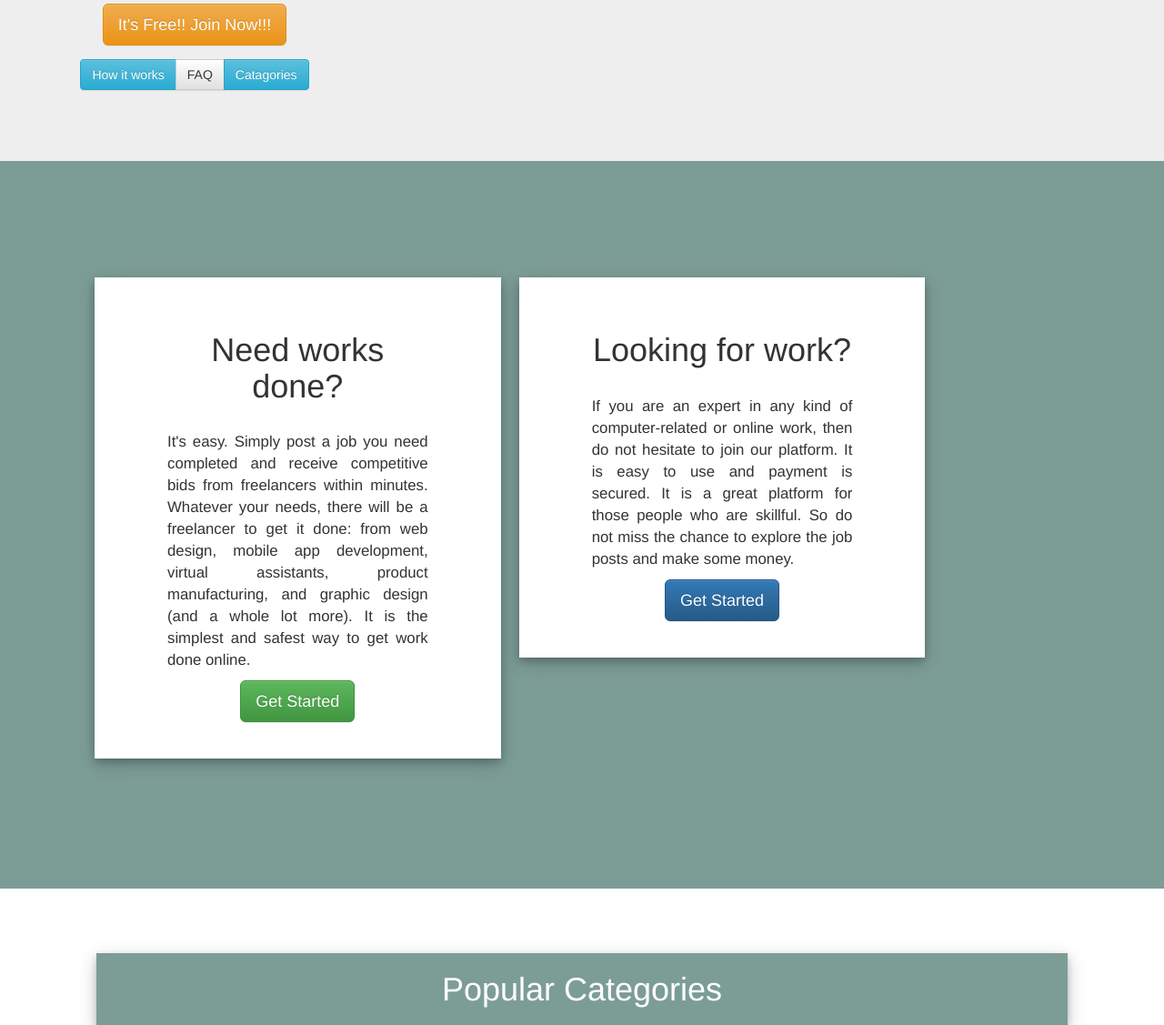
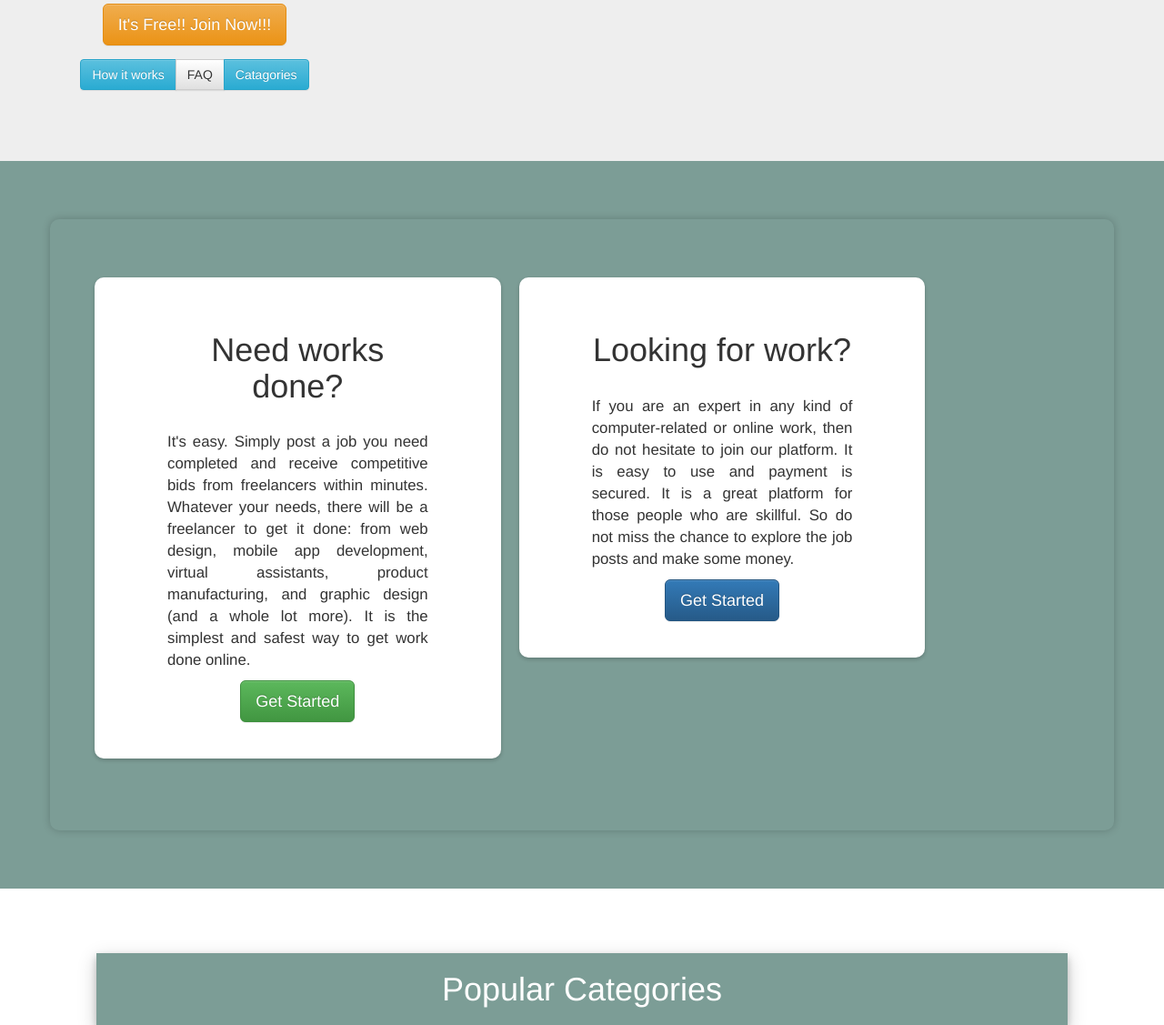
Before and after one commit to SaVerVale/freelance, a PHP site: page / in a window 1280 px wide. Shown: the part 525-1652 px from the top of the page at 91% size. Run offline with PHP 8.4, Linux system fonts and the light colour scheme.

Commit message:
Update index.php

```diff
--- a/index.php
+++ b/index.php
@@ -219,9 +219,9 @@ if (isset($_SESSION["Username"])) {
 	End Individual register tip-->
 
 	<div style="background:#7C9D96; display: flex; justify-content: center; align-items: center; height: 100vh;">
-		<div class="container text-center" style="padding: 5%;">
+		<div class="container text-center" style="padding: 5%; box-shadow: 0 0 10px rgba(0, 0, 0, 0.2); border-radius: 10px;">
 			<div class="row">
-				<div class="col-lg-5 card" style="padding: 40px 80px 40px 80px; margin-bottom: 15px; margin-right: 10px; margin-left: auto;">
+				<div class="col-lg-5 card" style="padding: 40px 80px 40px 80px; margin-bottom: 15px; margin-right: 10px; margin-left: auto; box-shadow: 0 2px 4px rgba(0, 0, 0, 0.2); border-radius: 10px; background-color: #FFFFFF;">
 					<h1>Need works done?</h1>
 					<br>
 					<p style="text-align: justify; font-size: larger;">It's easy. Simply post a job you need completed and receive competitive bids from freelancers within minutes. Whatever your needs, there will be a freelancer to get it done: from web design, mobile app development, virtual assistants, product manufacturing, and graphic design (and a whole lot more). It is the simplest and safest way to get work done online.</p>
@@ -229,7 +229,7 @@ if (isset($_SESSION["Username"])) {
 					<a href="loginReg.php" class="btn btn-success btn-lg">Get Started</a>
 				</div>
 
-				<div class="col-lg-5 card" style="padding: 40px 80px 40px 80px; margin-bottom: 15px; margin-left: 10px; margin-right: auto;">
+				<div class="col-lg-5 card" style="padding: 40px 80px 40px 80px; margin-bottom: 15px; margin-left: 10px; margin-right: auto; box-shadow: 0 2px 4px rgba(0, 0, 0, 0.2); border-radius: 10px; background-color: #FFFFFF;">
 					<h1>Looking for work?</h1>
 					<br>
 					<p style="text-align: justify; font-size: larger;">If you are an expert in any kind of computer-related or online work, then do not hesitate to join our platform. It is easy to use and payment is secured. It is a great platform for those people who are skillful. So do not miss the chance to explore the job posts and make some money.</p>
@@ -239,6 +239,7 @@ if (isset($_SESSION["Username"])) {
 			</div>
 		</div>
 	</div>
+
 
 
 
@@ -374,7 +375,7 @@ if (isset($_SESSION["Username"])) {
 
 			<div id="demo" class="collapse">
 				<div class="card" style="padding:20px 40px 20px 40px;">
-					<h4>Freelance marketplace is an online outsourcing platform that puts employers and businesses in contact with a global network of freelancers. Any member can post a project, whether a short- or long-term job, and choose from skilled freelancers who offer bid proposals with rate for completing the work. It's a mutually beneficial arrangement. <br>Employers can have their pick of thousands of freelancers who have the exact skills needed to get the job done, without undertaking the expense and commitment of hiring full-time employees in person. <br>Freelancers can tap into a readily available source of constant part-time and full-time work opportunities from employers who are specifically seeking them out.</h4>
+					<h4 style="text-align: justify;">Freelance marketplace is an online outsourcing platform that puts employers and businesses in contact with a global network of freelancers. Any member can post a project, whether a short- or long-term job, and choose from skilled freelancers who offer bid proposals with rate for completing the work. It's a mutually beneficial arrangement. <br> <br>Employers can have their pick of thousands of freelancers who have the exact skills needed to get the job done, without undertaking the expense and commitment of hiring full-time employees in person. Freelancers can tap into a readily available source of constant part-time and full-time work opportunities from employers who are specifically seeking them out.</h4>
 				</div>
 			</div>
 
@@ -386,7 +387,7 @@ if (isset($_SESSION["Username"])) {
 
 			<div id="demo1" class="collapse">
 				<div class="card" style="padding:20px 40px 20px 40px;">
-					<h4>You can gain a competitive advantage over your competition by tapping into a skilled global workforce on demand. <br>If you are a small business and can't afford to hire a full-time staff, don't fret! The power of Freelancer is available for small to medium businesses! Whether it's a website that needs building, business cards or stationery that needs designing, a product that needs to be designed or manufactured, or research that needs to be done, this is the place for you! <br>Thousands of skilled workers are ready to start working right now! All you need to do is post a project!</h4>
+					<h4 style="text-align: justify;">You can gain a competitive advantage over your competition by tapping into a skilled global workforce on demand. If you are a small business and can't afford to hire a full-time staff, don't fret! The power of Freelancer is available for small to medium businesses! Whether it's a website that needs building, business cards or stationery that needs designing, a product that needs to be designed or manufactured, or research that needs to be done, this is the place for you! <br><br>Thousands of skilled workers are ready to start working right now! All you need to do is post a project!</h4>
 				</div>
 			</div>
 
@@ -397,7 +398,7 @@ if (isset($_SESSION["Username"])) {
 
 			<div id="demo2" class="collapse">
 				<div class="card" style="padding:20px 40px 20px 40px;">
-					<h4>With Freelancer, you can work at home and tap into a global network of businesses and projects across a huge range of industries - the ultimate opportunity in job flexibility! <br>Work on what you want, when you want and where you want to! The lifestyle of a freelancer is taking off. By working as a Freelancer online, you can greatly increase your client base and job throughput. <br>To start, all you need to do is sign up and start bidding. It's FREE!</h4>
+					<h4 style="text-align: justify;">With Freelancer, you can work at home and tap into a global network of businesses and projects across a huge range of industries - the ultimate opportunity in job flexibility! Work on what you want, when you want and where you want to! The lifestyle of a freelancer is taking off. By working as a Freelancer online, you can greatly increase your client base and job throughput. <br><br>To start, all you need to do is sign up and start bidding. It's FREE!</h4>
 				</div>
 			</div>
 
@@ -408,7 +409,7 @@ if (isset($_SESSION["Username"])) {
 
 			<div id="demo3" class="collapse">
 				<div class="card" style="padding:20px 40px 20px 40px;">
-					<h4>No. Freelance marketplace is absolutely free to register and explore the posted job offers, freelancers and employers.</h4>
+					<h4 style="text-align: justify;">No. Freelance marketplace is absolutely free to register and explore the posted job offers, freelancers and employers.</h4>
 				</div>
 			</div>
 		</div>
```
